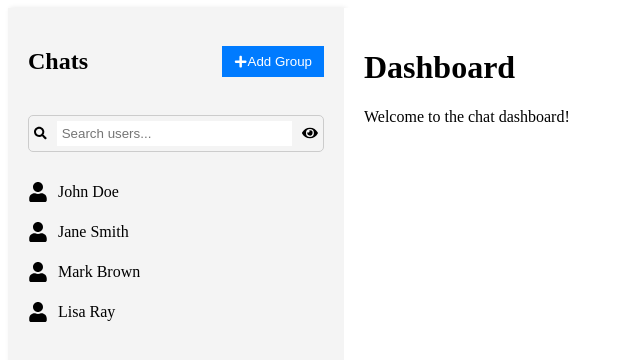
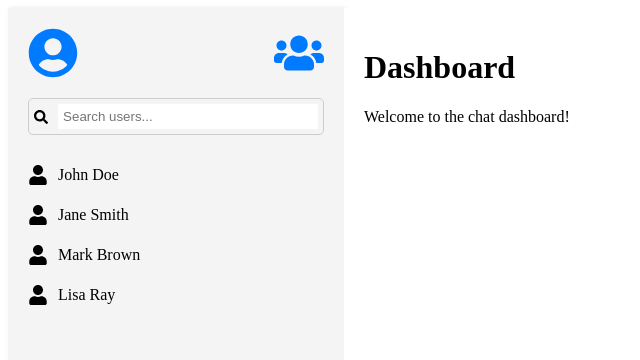
Before and after one commit to 80nidhityagi/chatappProject, a React (Vite) app in the folder frontend/: page /Home in a window 1280 px wide. Shown: the top 360 px of the page, without its empty margins (0-640 px from the left). Built offline with nearby package versions, Linux system fonts and the light colour scheme.

Commit message:
some changes

```diff
--- a/frontend/src/component/Home.css
+++ b/frontend/src/component/Home.css
@@ -12,30 +12,29 @@
     box-shadow: 2px 0 5px rgba(0, 0, 0, 0.1);
 }
 
-.sidebar-header {
+/* Profile Icon Section */
+.icon-section {
     display: flex;
     justify-content: space-between;
-    align-items: center;
+    margin-bottom: 20px;
 }
 
-.add-group-btn {
-    background-color: #007bff;
-    color: white;
-    border: none;
-    padding: 8px 12px;
+.profile-icon {
+    font-size: 50px;
+    color: #007bff;
     cursor: pointer;
-    display: flex;
-    align-items: center;
 }
 
-.add-group-btn .FaPlus {
-    margin-right: 5px;
+.view-all-icon {
+    font-size: 50px;
+    color: #007bff;
+    cursor: pointer;
 }
 
 .search-bar {
     display: flex;
     align-items: center;
-    margin: 20px 0;
+    margin-bottom: 20px;
     border: 1px solid #ccc;
     border-radius: 5px;
     padding: 5px;
@@ -50,12 +49,6 @@
 
 .search-icon {
     margin-right: 10px;
-}
-
-.view-all-icon {
-    margin-left: 10px;
-    cursor: pointer;
-    font-size: 20px;
 }
 
 .user-list {
--- a/frontend/src/component/Home.jsx
+++ b/frontend/src/component/Home.jsx
@@ -1,6 +1,6 @@
 import React, { useState } from 'react';
-import './Home.css'; // Add styles in a CSS file for layout and design
-import { FaUser, FaUsers, FaSearch, FaPlus, FaEye } from 'react-icons/fa'; // Add FaEye icon for "View All Users"
+import './Home.css';
+import { FaUserCircle, FaUsers, FaSearch, FaUser } from 'react-icons/fa'; // FaUsers for "View All Users"
 
 const Home = () => {
     // Sample data for chat users
@@ -28,12 +28,15 @@ const Home = () => {
         <div className="home-container">
             {/* Sidebar */}
             <div className="sidebar">
-                <div className="sidebar-header">
-                    <h2>Chats</h2>
-                    <button className="add-group-btn">
-                        <FaPlus /> Add Group
-                    </button>
+                {/* Profile Icon */}
+                <div className="icon-section">
+                    {/* Profile DP */}
+                    <FaUserCircle className="profile-icon" title="Your Profile" />
+
+                    {/* Icon to View All Users */}
+                    <FaUsers className="view-all-icon" onClick={handleViewAllUsers} title="View All Users" />
                 </div>
+
                 {/* Search Bar */}
                 <div className="search-bar">
                     <FaSearch className="search-icon" />
@@ -43,8 +46,8 @@ const Home = () => {
                         value={searchTerm}
                         onChange={(e) => setSearchTerm(e.target.value)}
                     />
-                    <FaEye className="view-all-icon" onClick={handleViewAllUsers} title="View All Users" />
                 </div>
+
                 {/* User List */}
                 <div className="user-list">
                     {filteredUsers.map(user => (
```
